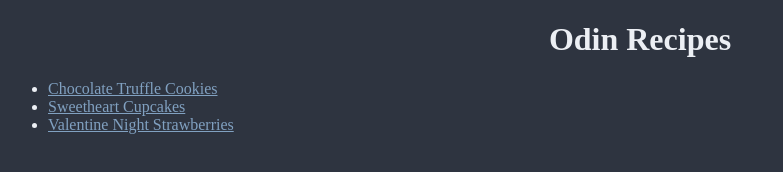
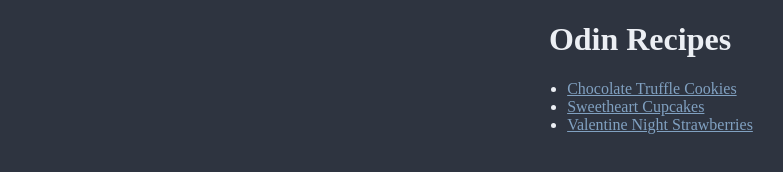
Before and after one commit to AustinMcCallister/odin-recipes, a plain HTML site: page index.html in a window 1280 px wide. Shown: the whole page, without its empty margins (0-783 px from the left). Drawn offline with Linux system fonts and the light colour scheme.

Commit message:
Center ul elements

```diff
--- a/style.css
+++ b/style.css
@@ -9,6 +9,9 @@ h1 {
 
 ul {
     color: #ECEFF4;
+    display: table;
+    margin: 0 auto;
+    text-align: left;
 }
 
 a:link {
```
